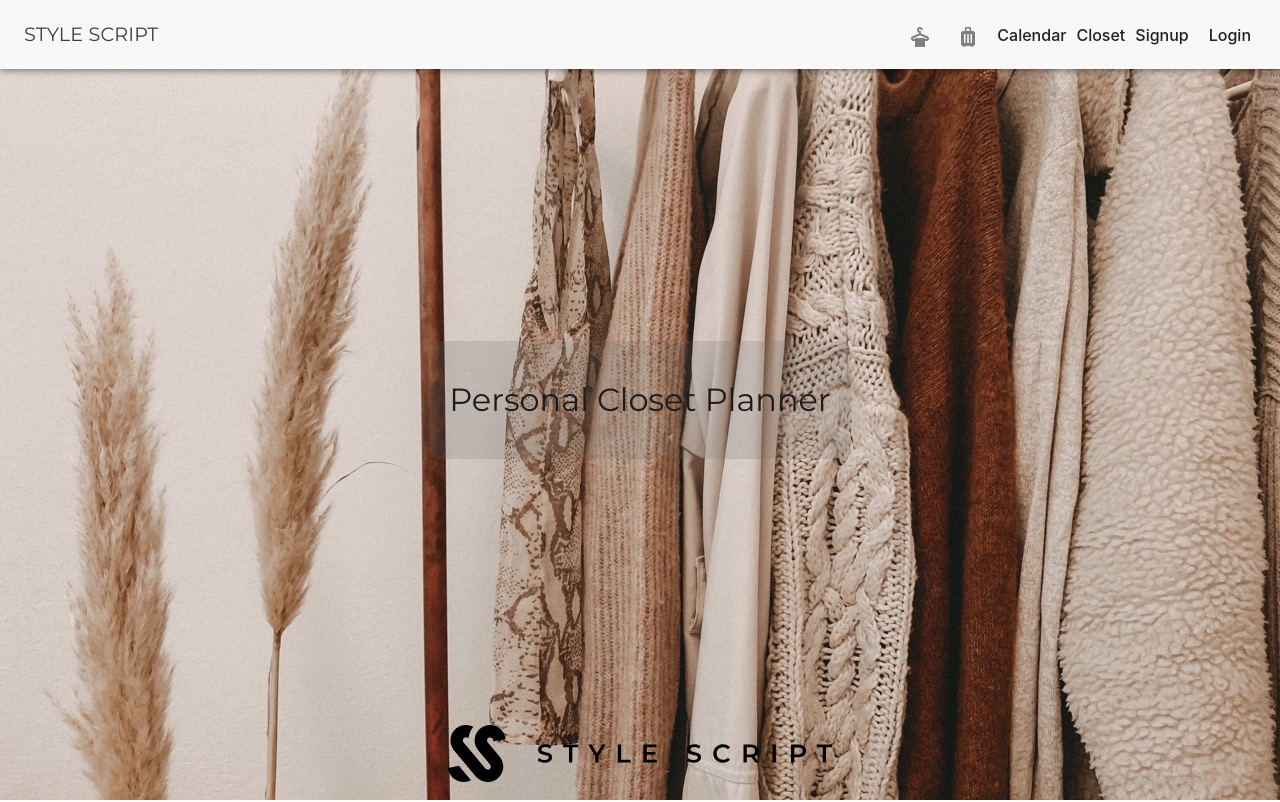
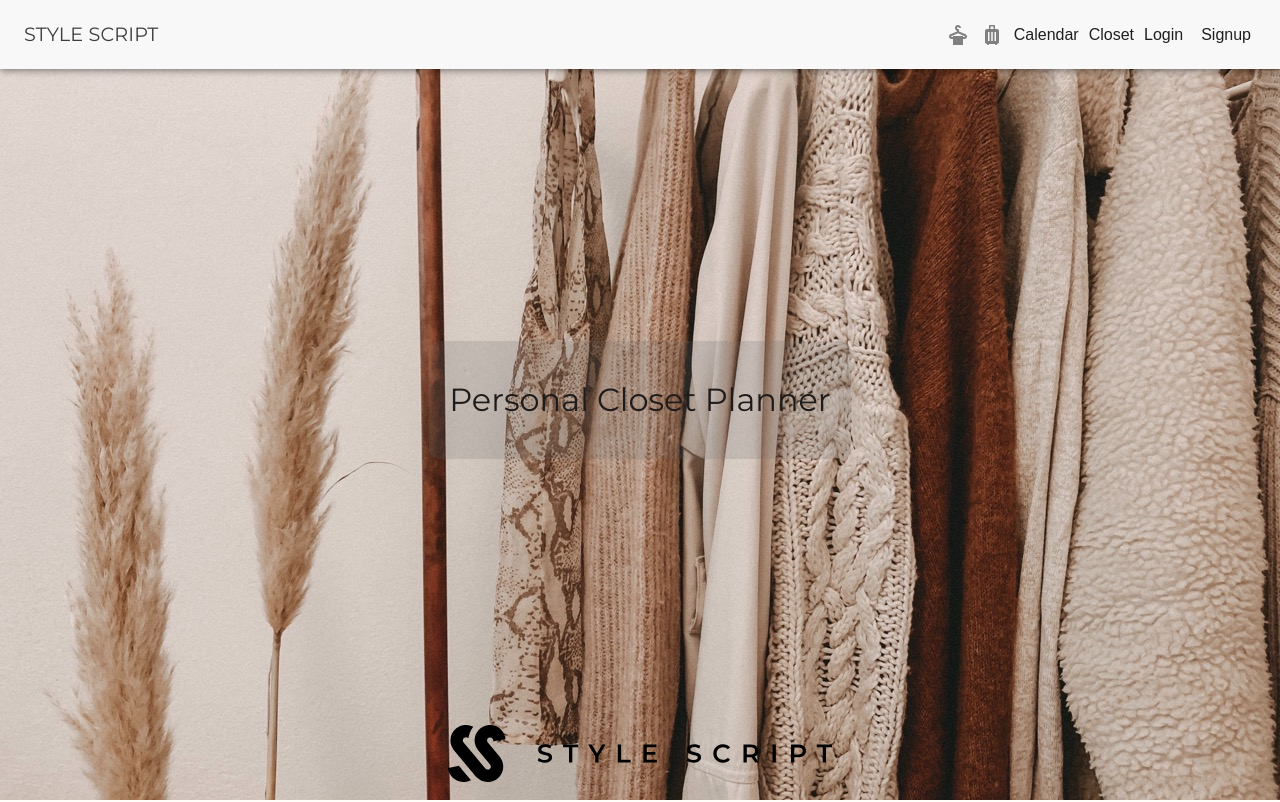
Before and after one commit to jsguillotte/StyleScript-client, a React (Vite) app: page / in a window 1280 px wide. Shown: the top 802 px of the page. Built offline with nearby package versions, Linux system fonts and the light colour scheme; what @devexpress/dx-react-scheduler-material-ui would draw is missing.

Commit message:
navbar links adjusted

```diff
--- a/src/App.css
+++ b/src/App.css
@@ -120,12 +120,14 @@
 
   display: flex;
   align-items: center;
+  justify-content: space-between;
+  font-family: 'Monserrat' , sans-serif;
    /* Vertically align items to the center */
 }
 
 .navbar-container > div {
   display: flex; /* Make inner divs flex containers */
-  gap: 10px; /* Adjust the gap between buttons as needed */
+  gap: 8px; /* Adjust the gap between buttons as needed */
 }
 
 .link {
--- a/src/Components/Navbar/index.jsx
+++ b/src/Components/Navbar/index.jsx
@@ -44,11 +44,11 @@ function CustomNavbar() {
         </div>
       ) : (
         <div>
+          <Link to="/login" className='link'>
+            Login
+          </Link>
           <Link to="/signup" className='link'>
            Signup
-          </Link>
-          <Link to="/login" className='link'>
-            Login
           </Link>
         </div>
       )}
@@ -132,7 +132,7 @@ function Navbar() {
 
         <MenuItem>
 
-          <IconButton size="large" aria-label="show 4 new mails" color="inherit">
+          <IconButton size="small" aria-label="show 4 new mails" color="inherit">
 
           <Link to='/laundry'>
 
@@ -151,7 +151,7 @@ function Navbar() {
 
         <MenuItem>
           <IconButton
-            size="large"
+            size="small"
             aria-label="show 17 new notifications"
             color="inherit"
           >
@@ -220,7 +220,7 @@ function Navbar() {
 
             <Box sx={{ flexGrow: 1 }} />
             <Box sx={{ display: { xs: 'flex', md: 'flex' } }}>
-              <IconButton size="large" aria-label="show 4 new mails" color="inherit">
+              <IconButton size="small" aria-label="show 4 new mails" color="inherit">
                 <Link to='/laundry' className='laundry-link'>
                 <Badge badgeContent={user?.laundry?.length || 0} color='primary' style={{color: 'gray'}}>
                   <DryCleaningIcon />
@@ -228,7 +228,7 @@ function Navbar() {
                 </Link>
               </IconButton>
               <IconButton
-                size="large"
+                size="small"
                 aria-label="show 17 new notifications"
                 color="inherit"
               >
```
